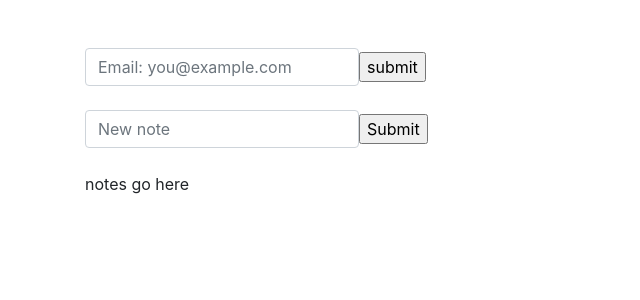
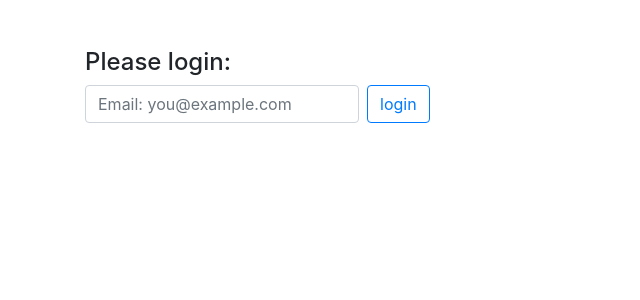
Before and after one commit to maralexv/php, a PHP site: page / in a window 1280 px wide. Shown: the top 300 px of the page, without its empty margins (0-640 px from the left). Run offline with PHP 8.4, Linux system fonts and the light colour scheme.

Commit message:
split into 2 pages

```diff
--- a/footer.php
+++ b/footer.php
@@ -3,5 +3,9 @@
 <script src="https://code.jquery.com/jquery-3.5.1.slim.min.js" integrity="sha384-DfXdz2htPH0lsSSs5nCTpuj/zy4C+OGpamoFVy38MVBnE+IbbVYUew+OrCXaRkfj" crossorigin="anonymous"></script>
 <script src="https://cdn.jsdelivr.net/npm/bootstrap@4.5.3/dist/js/bootstrap.bundle.min.js" integrity="sha384-ho+j7jyWK8fNQe+A12Hb8AhRq26LrZ/JpcUGGOn+Y7RsweNrtN/tE3MoK7ZeZDyx" crossorigin="anonymous"></script>
 
+<script>
+
+</script>
+
 </body>
 </html>
--- a/header.php
+++ b/header.php
@@ -3,7 +3,7 @@
 <head>
     <meta charset="UTF-8">
     <meta name="viewport" content="width=device-width, initial-scale=1.0">
-    <title>Document</title>
+    <title>My Notes</title>
 
     <!-- BOOTSTRAP CSS CODE GOES HERE -->
     <link rel="stylesheet" href="https://cdn.jsdelivr.net/npm/bootstrap@4.5.3/dist/css/bootstrap.min.css" integrity="sha384-TX8t27EcRE3e/ihU7zmQxVncDAy5uIKz4rEkgIXeMed4M0jlfIDPvg6uqKI2xXr2" crossorigin="anonymous">
@@ -13,6 +13,10 @@
             margin-top: 3rem;
             margin-bottom: 3rem;
         }
+        input {
+            margin-letf: 8px;
+            margin-right: 8px;
+        }
     </style>
 
 </head>
--- a/index.php
+++ b/index.php
@@ -1,35 +1,14 @@
 <?php include 'header.php';?>
 
 <body>
-
     <div class="container-md">
         <div class="row" id="userin">
             <div class="col-sm">
-                <form class="form-inline" method="POST" action="">
-                    <input type="email" class="form-control" id="user" name="user" placeholder="Email: you@example.com">
-                    <input type="submit" value="submit">
+                <h4>Please login:</h4>
+                <form class="form-inline" id="user" method="POST" action="mynotes.php">
+                    <input type="email" class="form-control" name="user" placeholder="Email: you@example.com">
+                    <input type="submit" class="btn btn-outline-primary" value="login">
                 </form>
-            </div>
-        </div>
-        <br>
-
-        <div class="row" id="userout">
-
-        </div>
-
-        <div class="row">
-            <div class="col-sm">
-                <form class="form-inline" method="POST" action="">
-                    <input type="text" class="form-control" id="newnote" name="newnote" placeholder="New note"/>
-                    <input type="submit" name="submit">
-                </form>
-            </div>
-        </div>
-        <br>
-
-        <div class="row" id="notes">
-            <div class="col-sm">
-                <p>notes go here</p>
             </div>
         </div>
     </div>
```
Also changed, not shown: mynotes.php (added, +29 -0 lines).
